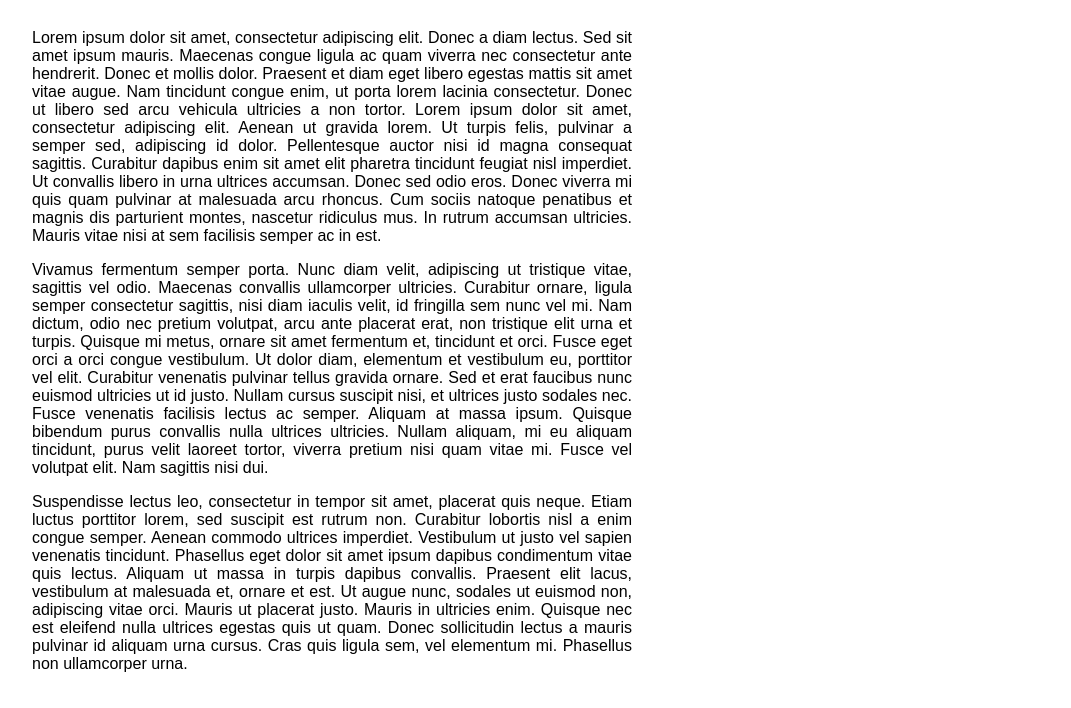
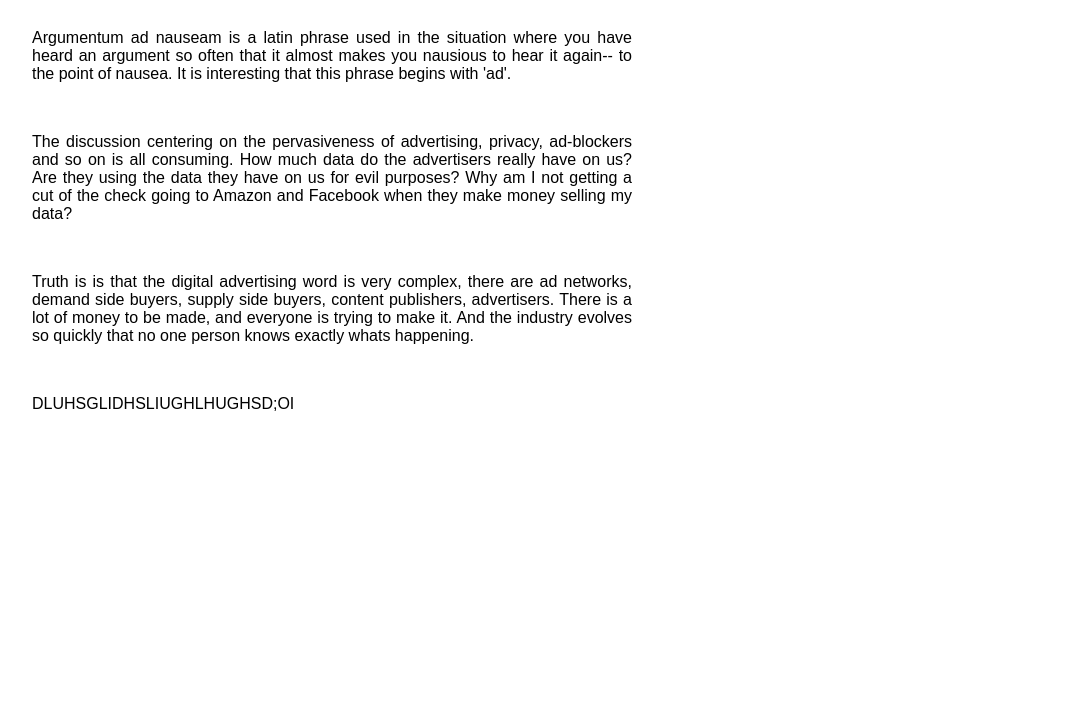
Before and after one commit to morenoh149/AdNauseam, a plain HTML site: page about.html in a window 1280 px wide. Shown: the part 56-764 px from the top of the page, without its empty margins (96-1167 px from the left). Drawn offline with Linux system fonts and the light colour scheme.

Commit message:
editing about page

```diff
--- a/about.html
+++ b/about.html
@@ -15,9 +15,24 @@
         <a href="#">Gallery</a>
       </div>
     </nav>
-    <p>Lorem ipsum dolor sit amet, consectetur adipiscing elit. Donec a diam lectus. Sed sit amet ipsum mauris. Maecenas congue ligula ac quam viverra nec consectetur ante hendrerit. Donec et mollis dolor. Praesent et diam eget libero egestas mattis sit amet vitae augue. Nam tincidunt congue enim, ut porta lorem lacinia consectetur. Donec ut libero sed arcu vehicula ultricies a non tortor. Lorem ipsum dolor sit amet, consectetur adipiscing elit. Aenean ut gravida lorem. Ut turpis felis, pulvinar a semper sed, adipiscing id dolor. Pellentesque auctor nisi id magna consequat sagittis. Curabitur dapibus enim sit amet elit pharetra tincidunt feugiat nisl imperdiet. Ut convallis libero in urna ultrices accumsan. Donec sed odio eros. Donec viverra mi quis quam pulvinar at malesuada arcu rhoncus. Cum sociis natoque penatibus et magnis dis parturient montes, nascetur ridiculus mus. In rutrum accumsan ultricies. Mauris vitae nisi at sem facilisis semper ac in est.</p>
-    <p>Vivamus fermentum semper porta. Nunc diam velit, adipiscing ut tristique vitae, sagittis vel odio. Maecenas convallis ullamcorper ultricies. Curabitur ornare, ligula semper consectetur sagittis, nisi diam iaculis velit, id fringilla sem nunc vel mi. Nam dictum, odio nec pretium volutpat, arcu ante placerat erat, non tristique elit urna et turpis. Quisque mi metus, ornare sit amet fermentum et, tincidunt et orci. Fusce eget orci a orci congue vestibulum. Ut dolor diam, elementum et vestibulum eu, porttitor vel elit. Curabitur venenatis pulvinar tellus gravida ornare. Sed et erat faucibus nunc euismod ultricies ut id justo. Nullam cursus suscipit nisi, et ultrices justo sodales nec. Fusce venenatis facilisis lectus ac semper. Aliquam at massa ipsum. Quisque bibendum purus convallis nulla ultrices ultricies. Nullam aliquam, mi eu aliquam tincidunt, purus velit laoreet tortor, viverra pretium nisi quam vitae mi. Fusce vel volutpat elit. Nam sagittis nisi dui.</p>
-    <p>Suspendisse lectus leo, consectetur in tempor sit amet, placerat quis neque. Etiam luctus porttitor lorem, sed suscipit est rutrum non. Curabitur lobortis nisl a enim congue semper. Aenean commodo ultrices imperdiet. Vestibulum ut justo vel sapien venenatis tincidunt. Phasellus eget dolor sit amet ipsum dapibus condimentum vitae quis lectus. Aliquam ut massa in turpis dapibus convallis. Praesent elit lacus, vestibulum at malesuada et, ornare et est. Ut augue nunc, sodales ut euismod non, adipiscing vitae orci. Mauris ut placerat justo. Mauris in ultricies enim. Quisque nec est eleifend nulla ultrices egestas quis ut quam. Donec sollicitudin lectus a mauris pulvinar id aliquam urna cursus. Cras quis ligula sem, vel elementum mi. Phasellus non ullamcorper urna.</p>
-  </div>
+    <p>
+      Argumentum ad nauseam is a latin phrase used in the situation where you have heard an argument so often that it almost makes you nausious to hear it again-- to the point of nausea. It is interesting that this phrase begins with 'ad'.
+    </p>
+    <br>
+    <p>
+      The discussion centering on the pervasiveness of advertising, privacy, ad-blockers and so on is all consuming. How much data do the advertisers really have on us? Are they using the data they have on us for evil purposes? Why am I not getting a cut of the check going to Amazon and Facebook when they make money selling my data?
+    </p>
+    <br>
+    <p>
+
+      Truth is is that the digital advertising word is very complex, there are ad networks, demand side buyers, supply side buyers, content publishers, advertisers. There is a lot of money to be made, and everyone is trying to make it. And the industry evolves so quickly that no one person knows exactly whats happening.
+    </p>
+    <br>
+    <p>
+
+      DLUHSGLIDHSLIUGHLHUGHSD;OI
+    </p>
+
+    </div>
 </body>
 </html>
```
